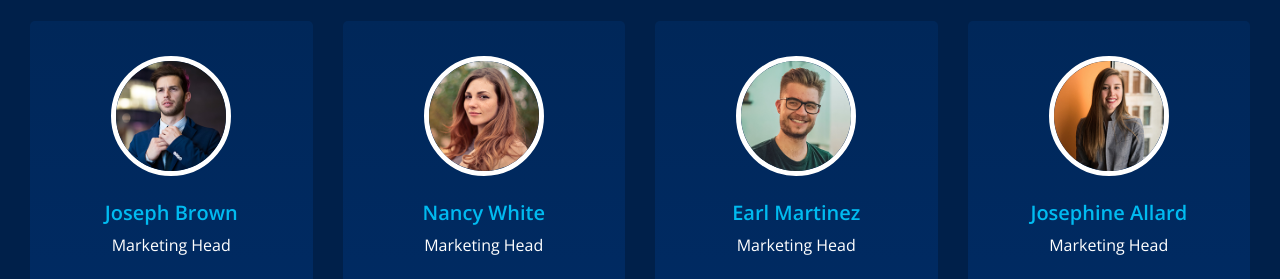
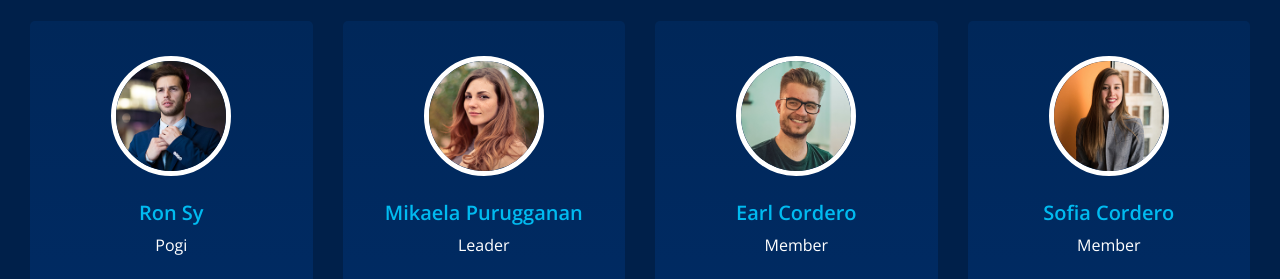
Before and after one commit to Brylsmn/finexo-copy, a plain HTML site: page team.html in a window 1280 px wide. Shown: the part 228-507 px from the top of the page. Drawn offline with nearby package versions, Linux system fonts and the light colour scheme; some packages are replaced by stand-ins of ours.

Commit message:
change member names

```diff
--- a/team.html
+++ b/team.html
@@ -106,10 +106,10 @@
               </div>
               <div class="detail-box">
                 <h5>
-                  Joseph Brown
+                  Ron Sy
                 </h5>
                 <p>
-                  Marketing Head
+                  Pogi
                 </p>
               </div>
               <div class="social_box">
@@ -138,10 +138,10 @@
               </div>
               <div class="detail-box">
                 <h5>
-                  Nancy White
+                  Mikaela Purugganan
                 </h5>
                 <p>
-                  Marketing Head
+                  Leader
                 </p>
               </div>
               <div class="social_box">
@@ -170,10 +170,10 @@
               </div>
               <div class="detail-box">
                 <h5>
-                  Earl Martinez
+                  Earl Cordero
                 </h5>
                 <p>
-                  Marketing Head
+                  Member
                 </p>
               </div>
               <div class="social_box">
@@ -202,10 +202,10 @@
               </div>
               <div class="detail-box">
                 <h5>
-                  Josephine Allard
+                  Sofia Cordero
                 </h5>
                 <p>
-                  Marketing Head
+                  Member
                 </p>
               </div>
               <div class="social_box">
```
